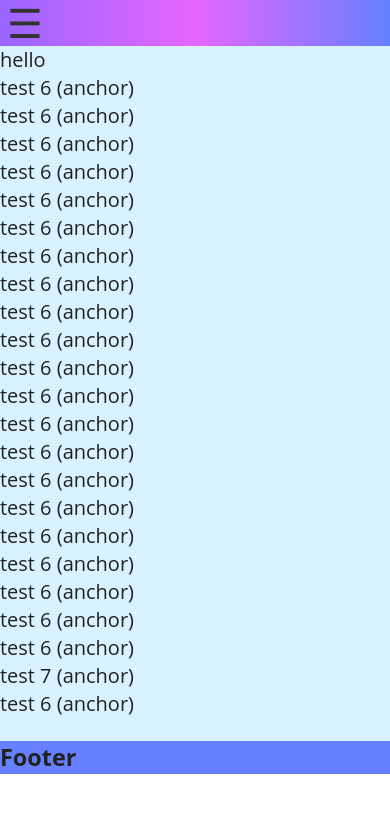
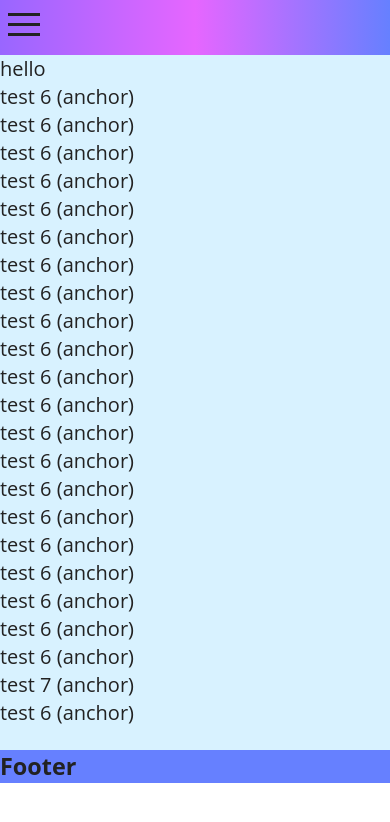
Before and after one commit to Brayve-Pancake/portfolio, a React (Vite) app: page / in a window 390 px wide. Shown: the top 822 px of the page. Built offline with nearby package versions, Linux system fonts and the light colour scheme.

Commit message:
add animated hamburger

```diff
--- a/package.json
+++ b/package.json
@@ -12,6 +12,7 @@
     "@emotion/react": "^11.10.4",
     "@emotion/styled": "^11.10.4",
     "@mui/material": "^5.10.3",
+    "hamburger-react": "^2.5.0",
     "react": "^18.2.0",
     "react-dom": "^18.2.0",
     "react-scroll": "^1.8.7",
--- a/src/components/Navbar.tsx
+++ b/src/components/Navbar.tsx
@@ -1,12 +1,14 @@
 import { useState } from "react";
 import ClickAwayListener from "@mui/material/ClickAwayListener";
-import { Link, animateScroll as scroll } from "react-scroll";
+import { Link } from "react-scroll";
+import { Turn as Hamburger } from "hamburger-react";
 
 export default function Navbar() {
   const [open, setOpen] = useState(false);
 
   const handleToggle = () => {
     setOpen((prevOpen) => !prevOpen);
+    console.log("toggled");
   };
 
   const handleClickAway = () => {
@@ -17,9 +19,7 @@ export default function Navbar() {
     <div className="navbar">
       <ClickAwayListener onClickAway={handleClickAway}>
         <div className="navbar-container">
-          <button className="button" onClick={handleToggle}>
-            ☰
-          </button>
+          <Hamburger toggled={open} toggle={setOpen} />
           {open && (
             <div className="dropdown">
               <ul>
```
Also changed, not shown: 1 other file (tests, documents, lock files or other folders).
